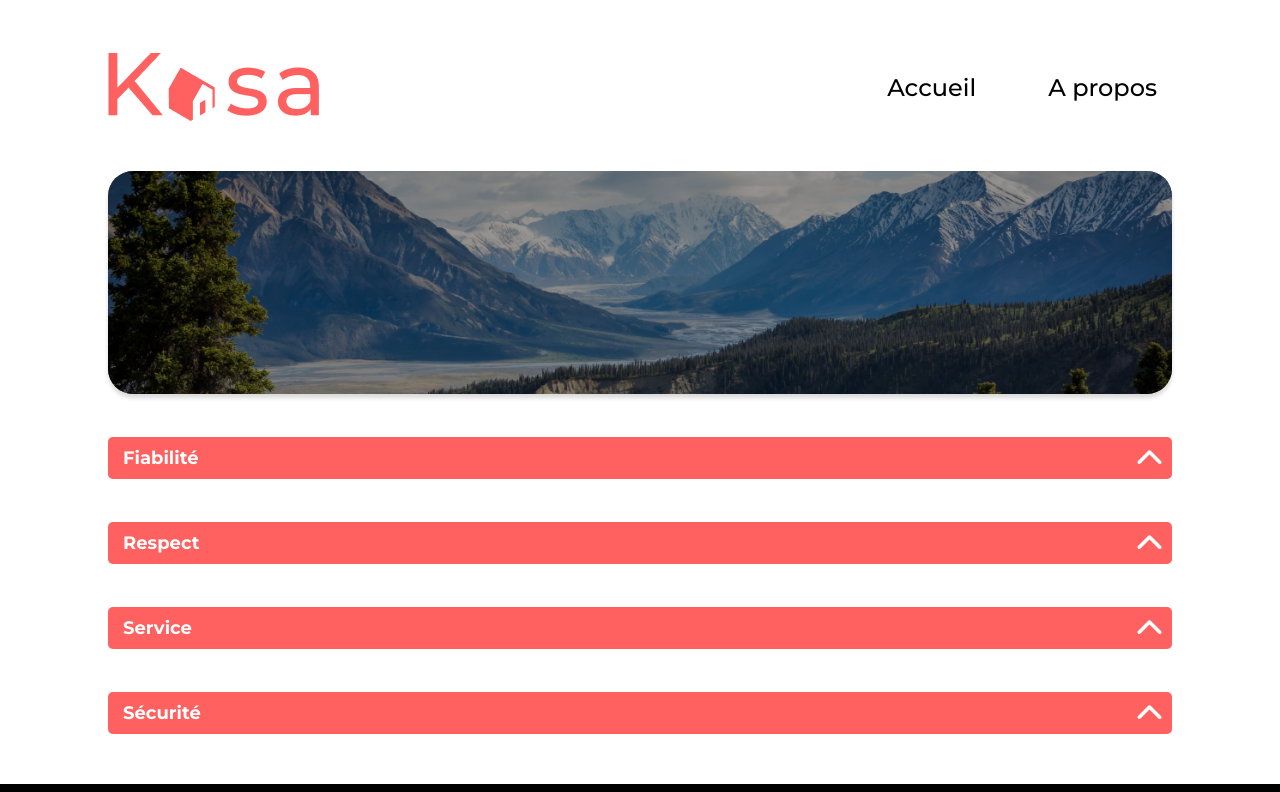
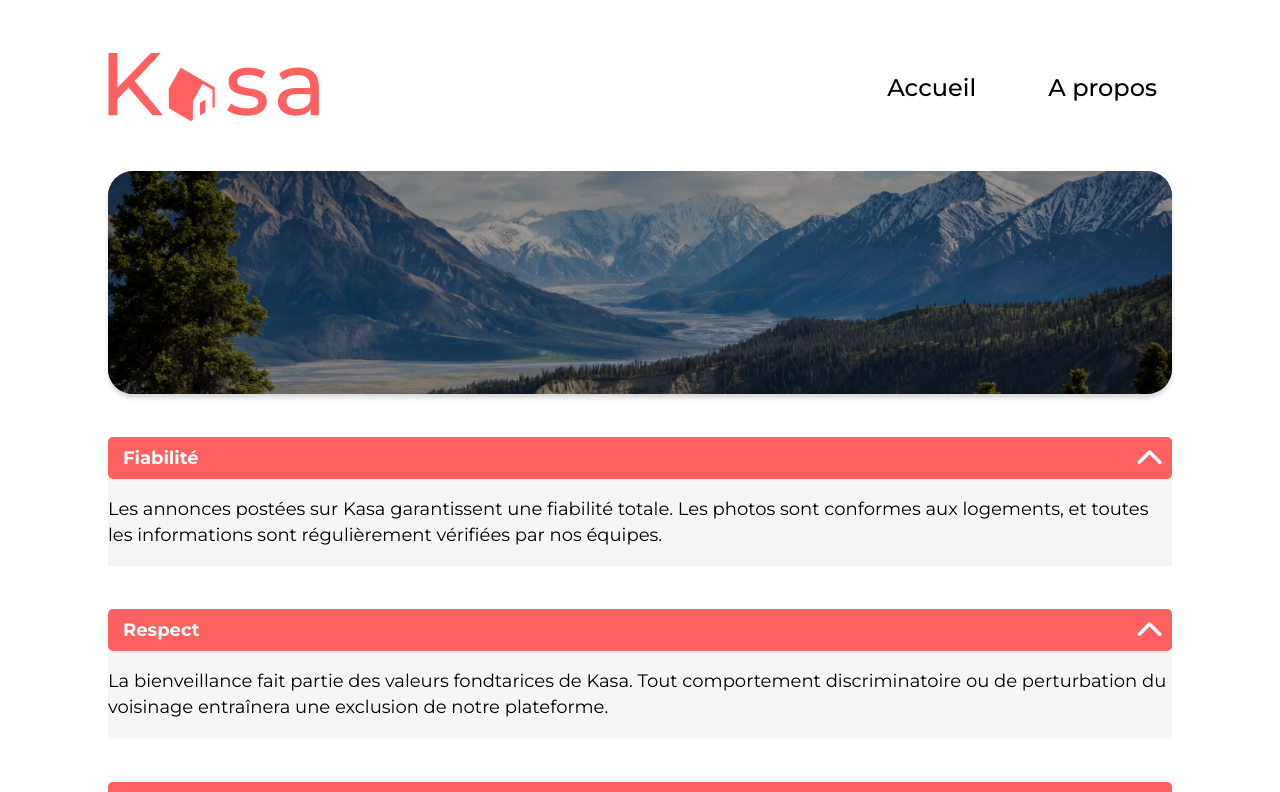
Before and after one commit to laure-ld/kasa, a React (Vite) app: page /apropos in a window 1280 px wide. Shown: the top 792 px of the page. Built offline with nearby package versions, Linux system fonts and the light colour scheme.

Commit message:
Réecriture pour la collaspe

```diff
--- a/src/jsx/Accueil.jsx
+++ b/src/jsx/Accueil.jsx
@@ -17,6 +17,7 @@ function Accueil() {
             navigate("/error");
         }
     }, [id, logement, navigate]);
+
     return (
         <section>
             <div className="Affiche">
--- a/src/jsx/Paragraphe.jsx
+++ b/src/jsx/Paragraphe.jsx
@@ -5,7 +5,7 @@ import "../styles/apropos.scss";
 
 function Paragraphe({ index, isOpen }) {
     return (
-        <div className="text" style={{ display: isOpen ? "block" : "none" }}>
+        <div className={`collapse-section ${isOpen ? "open" : ""}`}>
             <p>{data[index]?.description}</p>
         </div>
     );
```
